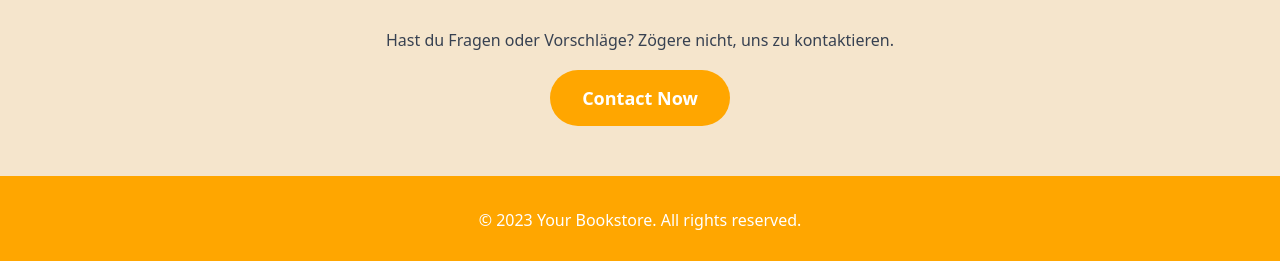
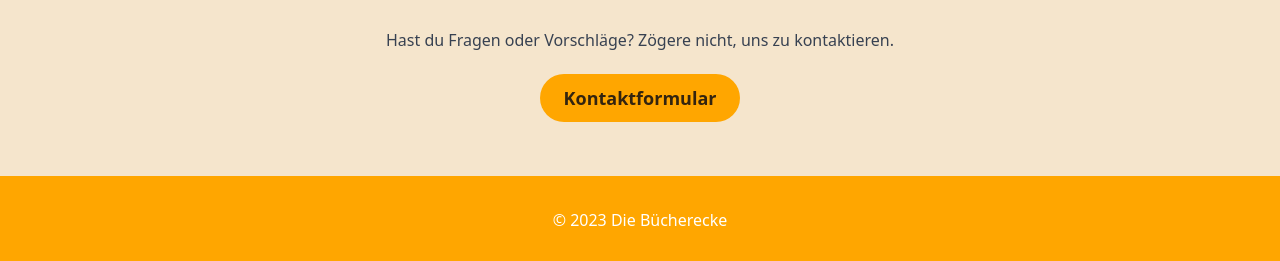
Before and after one commit to LouiseSchultz/Final-Project-2023, a React (Create React App) app in the folder frontend/: page / in a window 1280 px wide. Shown: the part 1002-1263 px from the top of the page. Built offline with nearby package versions, Linux system fonts and the light colour scheme; no server answers; the HTML template or start-up script is replaced by a standard one.

Commit message:
footer und kontakt unten

```diff
--- a/frontend/src/components/Footer.jsx
+++ b/frontend/src/components/Footer.jsx
@@ -6,7 +6,8 @@ function Footer() {
       {" "}
       <footer className="bg-primary text-white py-8">
         <div className="container mx-auto text-center">
-          <p>&copy; 2023 Your Bookstore. All rights reserved.</p>
+          <p>&copy; 2023 Die Bücherecke
+          </p>
         </div>
       </footer>
     </div>
--- a/frontend/src/components/Landingpage.jsx
+++ b/frontend/src/components/Landingpage.jsx
@@ -118,11 +118,11 @@ function Landingpage() {
           <p className="text-gray-700 mb-8">
             Hast du Fragen oder Vorschläge? Zögere nicht, uns zu kontaktieren.
           </p>
-          <a
-            href="#"
-            className="btn-primary text-white text-lg font-semibold px-8 py-4 rounded-full transition duration-300 ease-in-out hover:bg-orange-600">
-            Contact Now
-          </a>
+          <Link
+            to="/contact"
+            className="btn-primary text- text-lg font-semibold px-6 py-3 rounded-full transition duration-300 ease-in-out hover:secondary">
+          Kontaktformular
+          </Link>
         </div>
       </section>
     </div>
```
